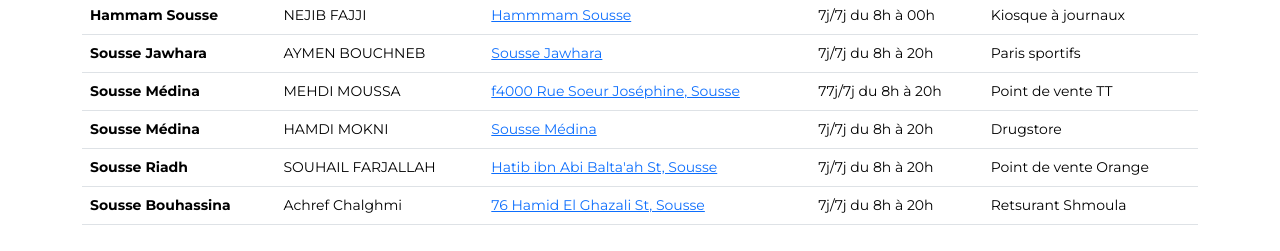
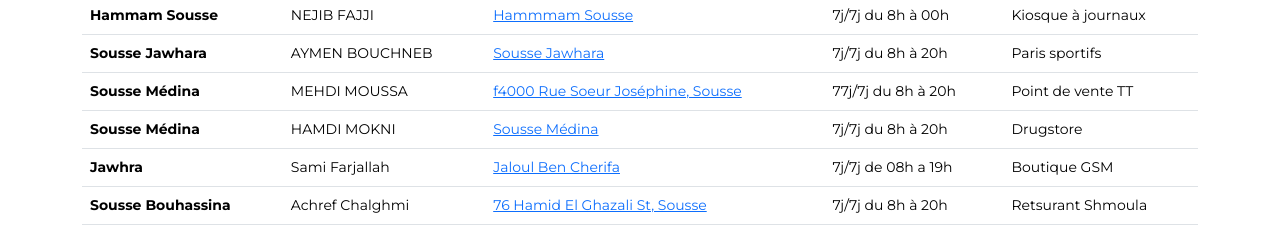
Before and after one commit to SJ26SC/Swared_Sousse, a plain HTML site: page index.html in a window 1280 px wide. Shown: the part 99-350 px from the top of the page. Drawn offline with nearby package versions, Linux system fonts and the light colour scheme.

Commit message:
Add existing project files to Gi3t

```diff
--- a/index.html
+++ b/index.html
@@ -87,11 +87,11 @@
                 </tr>
 
                 <tr>
-                    <th scope="row">Sousse Riadh </th>
-                    <td> SOUHAIL FARJALLAH </td>
-                    <td> <a href="https://www.google.com/maps/place/35%C2%B048'26.5%22N+10%C2%B036'25.1%22E/@35.807358,10.6043861,17z/data=!3m1!4b1!4m4!3m3!8m2!3d35.807358!4d10.606961?authuser=0&entry=ttu&g_ep=EgoyMDI0MDkxMS4wIKXMDSoASAFQAw%3D%3D">Hatib ibn Abi Balta'ah St, Sousse </a></td>
-                    <td>7j/7j du 8h à 20h  </td>
-                    <td>Point de vente Orange </td>
+                    <th scope="row">Jawhra </th>
+                    <td> Sami	Farjallah </td>
+                    <td> <a href="https://www.google.com/maps/place/35%C2%B050'30.0%22N+10%C2%B036'58.3%22E/@35.8416671,10.6136179,17z/data=!3m1!4b1!4m4!3m3!8m2!3d35.8416671!4d10.6161928?authuser=0&entry=ttu&g_ep=EgoyMDI0MTIwOC4wIKXMDSoASAFQAw%3D%3D">Jaloul Ben Cherifa </a></td>
+                    <td>7j/7j de 08h a 19h  </td>
+                    <td> Boutique GSM </td>
 
                 </tr>
                 <tr>
```
